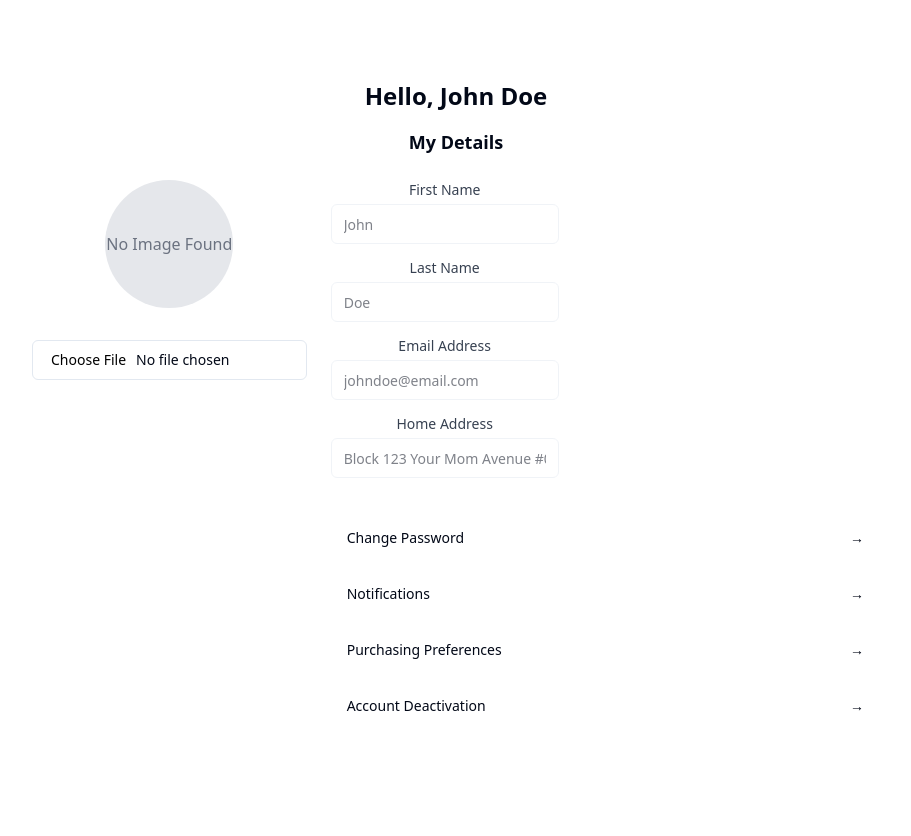
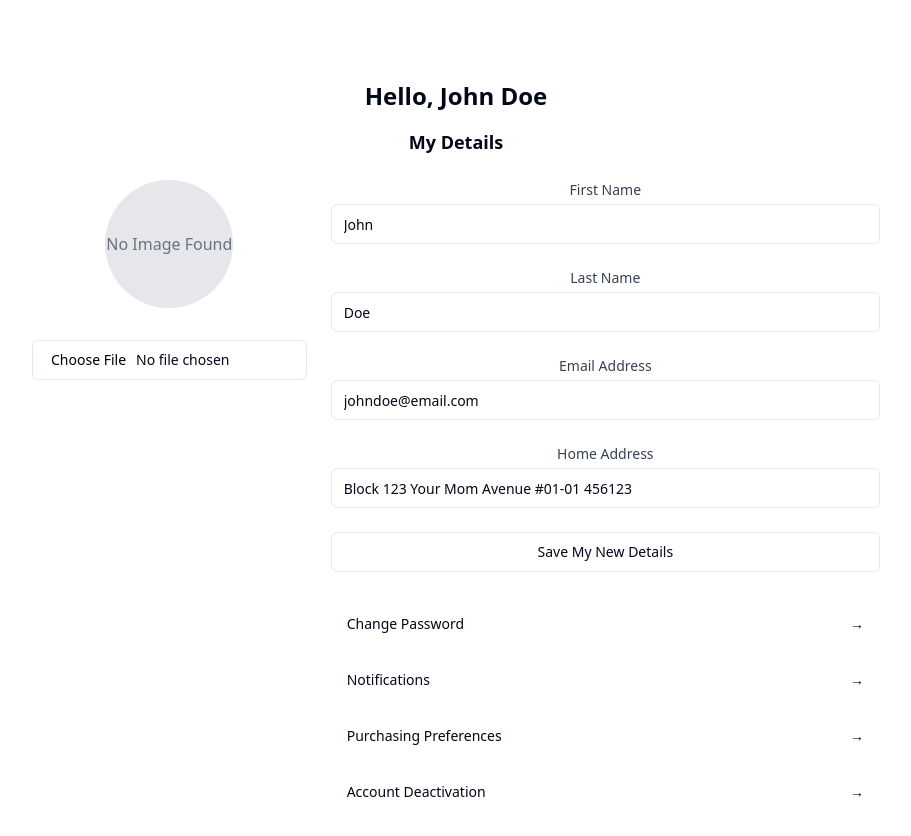
Before and after one commit to morksen123/marketplace, a React (Vite) app: page /profile in a window 1280 px wide. Shown: the top 836 px of the page, without its empty margins (184-1095 px from the left). Built offline with nearby package versions, Linux system fonts and the light colour scheme; no server answers.

Commit message:
Added Checkbox component | Buyer Profile Management

```diff
--- /dev/null
+++ b/src/components/ui/checkbox.tsx
@@ -0,0 +1,28 @@
+import * as React from "react"
+import * as CheckboxPrimitive from "@radix-ui/react-checkbox"
+import { Check } from "lucide-react"
+
+import { cn } from "@/lib/utils"
+
+const Checkbox = React.forwardRef<
+  React.ElementRef<typeof CheckboxPrimitive.Root>,
+  React.ComponentPropsWithoutRef<typeof CheckboxPrimitive.Root>
+>(({ className, ...props }, ref) => (
+  <CheckboxPrimitive.Root
+    ref={ref}
+    className={cn(
+      "peer h-4 w-4 shrink-0 rounded-sm border border-primary ring-offset-background focus-visible:outline-none focus-visible:ring-2 focus-visible:ring-ring focus-visible:ring-offset-2 disabled:cursor-not-allowed disabled:opacity-50 data-[state=checked]:bg-primary data-[state=checked]:text-primary-foreground",
+      className
+    )}
+    {...props}
+  >
+    <CheckboxPrimitive.Indicator
+      className={cn("flex items-center justify-center text-current")}
+    >
+      <Check className="h-4 w-4" />
+    </CheckboxPrimitive.Indicator>
+  </CheckboxPrimitive.Root>
+))
+Checkbox.displayName = CheckboxPrimitive.Root.displayName
+
+export { Checkbox }
--- a/src/features/BuyerAccount/components/ProfileManagement.tsx
+++ b/src/features/BuyerAccount/components/ProfileManagement.tsx
@@ -5,6 +5,7 @@ import { Label } from "@/components/ui/label";
 
 const ProfileManagement: React.FC = () => {
   const [profilePic, setProfilePic] = useState<string | null>(null);
+  const [userDetails, setUserDetails] = useState<[] | null>(null);
 
   // load current profile pic
   useEffect(() => {
@@ -24,8 +25,22 @@ const ProfileManagement: React.FC = () => {
       }
     };
 
+    const fetchUserDetails = async () => {
+      try {
+        const response = await fetch('/api/user/details');
+        if (response.ok) {
+          const data = await response.json();
+          setUserDetails(data);
+        } else {
+          console.error('Failed to fetch user details');
+        }
+      } catch (error) {
+        console.error('Error fetching user details:', error);
+      }
+    };
+
     fetchProfilePic();
-    // setProfilePic(currentProfilePic);
+    fetchUserDetails();
   }, []);
 
   // image change and upload method
@@ -37,19 +52,26 @@ const ProfileManagement: React.FC = () => {
       const imageUrl = URL.createObjectURL(file);
       setProfilePic(imageUrl);
 
-      // Uncomment and adjust the following lines to make an API call
-      // need to add error handling as well
+      // To do: add API call to upload profile pic and add error handling
       // const formData = new FormData();
       // formData.append('profilePic', file);
       // await fetch('/api/upload-profile-pic', { method: 'POST', body: formData });
     }
   };
 
+  // To do: change this to userDetails once API is ready
+  const formFields = [
+    { label: 'First Name', type: 'text', defaultValue: 'John' },
+    { label: 'Last Name', type: 'text', defaultValue: 'Doe' },
+    { label: 'Email Address', type: 'email', defaultValue: 'johndoe@email.com' },
+    { label: 'Home Address', type: 'text', defaultValue: 'Block 123 Your Mom Avenue #01-01 456123' },
+  ];
+
   return (
     <div className="min-h-screen bg-white p-6">
       <div className="max-w-4xl mx-auto">
         <div className="p-6">
-          <h1 className="text-2xl font-bold mb-4">Hello, John Doe</h1>
+          <h1 className="text-2xl font-bold mb-4">Hello, {userDetails ? `${userDetails.firstName} ${userDetails.lastName}` : 'John Doe'}</h1>
           <h2 className="text-lg font-semibold mb-6">My Details</h2>
 
           <div className="flex flex-col md:flex-row gap-6">
@@ -67,25 +89,21 @@ const ProfileManagement: React.FC = () => {
 
             {/* Right column: Form and other components */}
             <div className="md:w-2/3 w-full">
-            <div className="grid w-full items-center gap-1.5 justify-start">
-                {['First Name', 'Last Name', 'Email Address', 'Home Address'].map((label) => (
-                  <div key={label} className='mb-2'>
-                    <Label htmlFor={label} className="block text-sm font-medium text-gray-700 mb-1">
+            <form className="space-y-6">
+            {formFields.map(({ label, type, defaultValue }) => (
+              <div key={label}>
+                <Label className="block text-sm font-medium text-gray-700">
                   {label}
                 </Label>
                 <Input
-                      type={label === 'Email Address' ? 'email' : 'text'}
-                      defaultValue={label === 'First Name' ? 'John' :
-                                    label === 'Last Name' ? 'Doe' :
-                                    label === 'Email Address' ? 'johndoe@email.com' :
-                                    'Block 123 Your Mom Avenue #01-01 456123'}
+                  type={type}
+                  defaultValue={defaultValue}
                   className="mt-1 block w-full"
-                      disabled
-                      id={label}
                 />
               </div>
             ))}
-              </div>
+            <Button variant="outline" className="w-full">Save My New Details</Button>
+          </form>
 
               <div className="mt-8">
                 <ul className="space-y-4">
```
Lines whose indentation alone changed are shown as unchanged.
